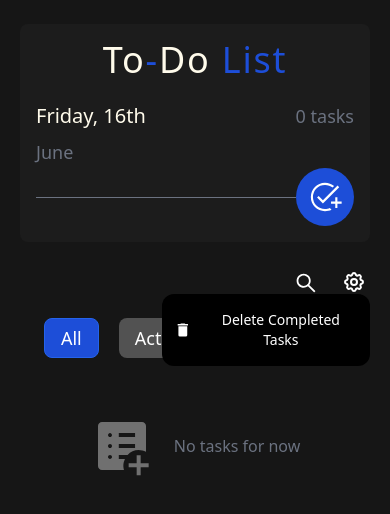
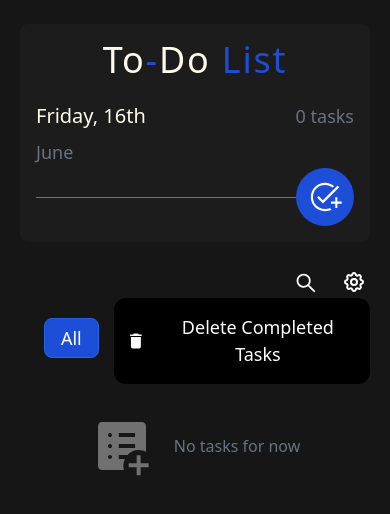
Before and after one commit to aleexvdev/app-todolist, a React (Create React App) app: page / in a window 390 px wide. Both pictures are taken after a click on the button 354 px from the left and 282 px from the top of the page. Shown: the top 514 px of the page. Built offline with nearby package versions, Linux system fonts and the light colour scheme.

Commit message:
fix responsive v3.0

```diff
--- a/src/components/Cards/MainConfig.tsx
+++ b/src/components/Cards/MainConfig.tsx
@@ -23,7 +23,7 @@ export const MainConfig = ( { handleAllDeleteCompleted }: TypeMainConfig ) => {
       className='bg-black rounded-xl p-2'
     >
       <motion.ul
-        className='w-full text-sm'
+        className='w-full text-[18px] sm:text-sm'
         variants={listVariants}
       >
         <motion.li
@@ -32,7 +32,7 @@ export const MainConfig = ( { handleAllDeleteCompleted }: TypeMainConfig ) => {
           whileHover={{ scale: 1.04 }}
         >
           <button className='flex justify-start items-center gap-3' onClick={handleAllDeleteCompleted}>
-            <IconDelete fontSize={18} /> Delete Completed Tasks
+            <IconDelete fontSize={18} className='text-xl' /> Delete Completed Tasks
           </button>
         </motion.li>
       </motion.ul>
--- a/src/components/Cards/TodoConfig.tsx
+++ b/src/components/Cards/TodoConfig.tsx
@@ -27,7 +27,7 @@ export const TodoConfig = ( { editTodo, deleteTodo, disabled }: TypeTodoConfig )
       className='bg-black rounded-xl p-2'
     >
       <motion.ul
-        className='w-full text-sm'
+        className='w-full text-[18px] sm:text-sm'
         variants={listVariants}
       >
         {
@@ -39,7 +39,7 @@ export const TodoConfig = ( { editTodo, deleteTodo, disabled }: TypeTodoConfig )
               whileHover={{ scale: 1.04 }}
             >
               <button className='flex justify-start items-center gap-3' onClick={editTodo}>
-                <IconEdit fontSize={18} /> Edit Task
+                <IconEdit fontSize={18} className='text-xl' /> Edit Task
               </button>
             </motion.li>
           )
@@ -50,7 +50,7 @@ export const TodoConfig = ( { editTodo, deleteTodo, disabled }: TypeTodoConfig )
           whileHover={{ scale: 1.04 }}
         >
           <button className='flex justify-start items-center gap-3' onClick={deleteTodo}>
-            <IconDelete fontSize={18} /> Delete Task
+            <IconDelete fontSize={18} className='text-xl' /> Delete Task
           </button>
         </motion.li>
       </motion.ul>
--- a/src/components/TodoApp.tsx
+++ b/src/components/TodoApp.tsx
@@ -132,7 +132,7 @@ export const TodoApp = () => {
               </motion.button>
             </div>
             <div className={`relative flex flex-row items-center w-full justify-end gap-4 h-12 sm:h-0 sm:pb-0 ${showForm ? '-z-10' : 'z-10'}`}>
-              <div className='flex items-center justify-between rounded-lg gap-2'>
+              <div className='flex items-center justify-end rounded-lg gap-2 w-full sm:w-auto sm:justify-between'>
                 {
                   inputSearchActive ?
                   (
@@ -196,7 +196,7 @@ export const TodoApp = () => {
               </motion.button>
               {showCardConfigMain && (
                 <div
-                  className='absolute right-0 top-9 z-50 w-52'
+                  className='absolute right-0 top-10 sm:top-4 z-50 w-64 sm:w-52'
                 >
                   <MainConfig handleAllDeleteCompleted={deleteCompleted} />
                 </div>
--- a/src/components/Todos/TodoItem.tsx
+++ b/src/components/Todos/TodoItem.tsx
@@ -155,7 +155,7 @@ export const TodoItem = ( { todo, dispatch, index }: TypeTodoItem ) => {
                           )
                         }
                       </div>
-                      <p className='w-full text-[18px]' style={{ position: 'relative', zIndex: '2' }}>
+                      <p className={`w-full text-[18px] ${isCompleted ? 'text-gray-500' : 'text-white'} `} style={{ position: 'relative', zIndex: '2' }}>
                         {todo.task}
                       </p>
                     </div>
@@ -198,7 +198,7 @@ export const TodoItem = ( { todo, dispatch, index }: TypeTodoItem ) => {
                 }
                 {showCardConfig && (
                   <div
-                    className='absolute right-0 top-7 z-50 w-36'
+                    className='absolute right-0 top-7 z-50 w-44 sm:w-36'
                   >
                     <TodoConfig id={id} editTodo={showEditInput} deleteTodo={deleteTodo} disabled={isCompleted} />
                   </div>
```
